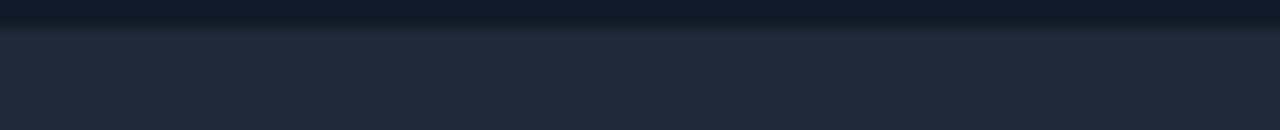
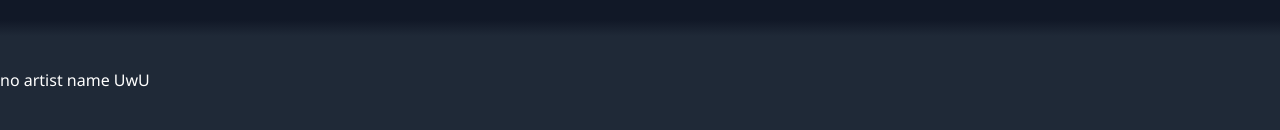
Before and after one commit to J404/world-gallery, a React (Create React App) app: page /galleries in a window 1280 px wide. Shown: the part 170-300 px from the top of the page. Built offline with nearby package versions, Linux system fonts and the light colour scheme.

Commit message:
New solution works properly w/ reset from navbar link

```diff
--- a/src/Gallery.tsx
+++ b/src/Gallery.tsx
@@ -12,27 +12,28 @@ import {
 import ArtPiece from './ArtPiece';
 
 const Gallery: React.FC = () => {
-  const history = useHistory();
-
-  const GalleryView: React.FC = () => {
-    const { artist } = useParams<{ artist: string }>();
+  const query = new URLSearchParams(useLocation().search);
+  const artist = query.get('artist');
 
   return (
+    <div className='Gallery'>
+      {!!!artist ? (
+        <div>
+          <p>no artist name UwU</p>
+        </div>
+      ) : (
+        <div>
           <div className='GalleryView grid grid-cols-4'>
             <div className='text-center'>
               <div className='w-fit-content mx-auto'>
                 <h2 className='text-4xl w-fit-content mx-auto'>
                   {artist}'s Gallery
                 </h2>
-            <div className='border-2 border-yellow-300 rounded'
-            ></div>
+                <div className='border-2 border-yellow-300 rounded'></div>
               </div>
               <div>
-            <p className='text-2xl my-3'
-            >"Example placeholder quote."</p>
-            <p className='text-lg my-4'>
-              Example of a description
-            </p>
+                <p className='text-2xl my-3'>"Example placeholder quote."</p>
+                <p className='text-lg my-4'>Example of a description</p>
               </div>
             </div>
 
@@ -44,25 +45,8 @@ const Gallery: React.FC = () => {
               ></ArtPiece>
             </div>
           </div>
-    );
-  };
-
-  return (
-    <div className='Gallery'>
-      <Router>
-        <Switch>
-          <Route path='/galleries/:artist'
-          children={
-            <GalleryView></GalleryView>
-          }></Route>
-
-          <Route path='/galleries'>
-            <div>
-
         </div>
-          </Route>
-        </Switch>
-      </Router>
+      )}
     </div>
   );
 };
```
Lines whose indentation alone changed are shown as unchanged.
